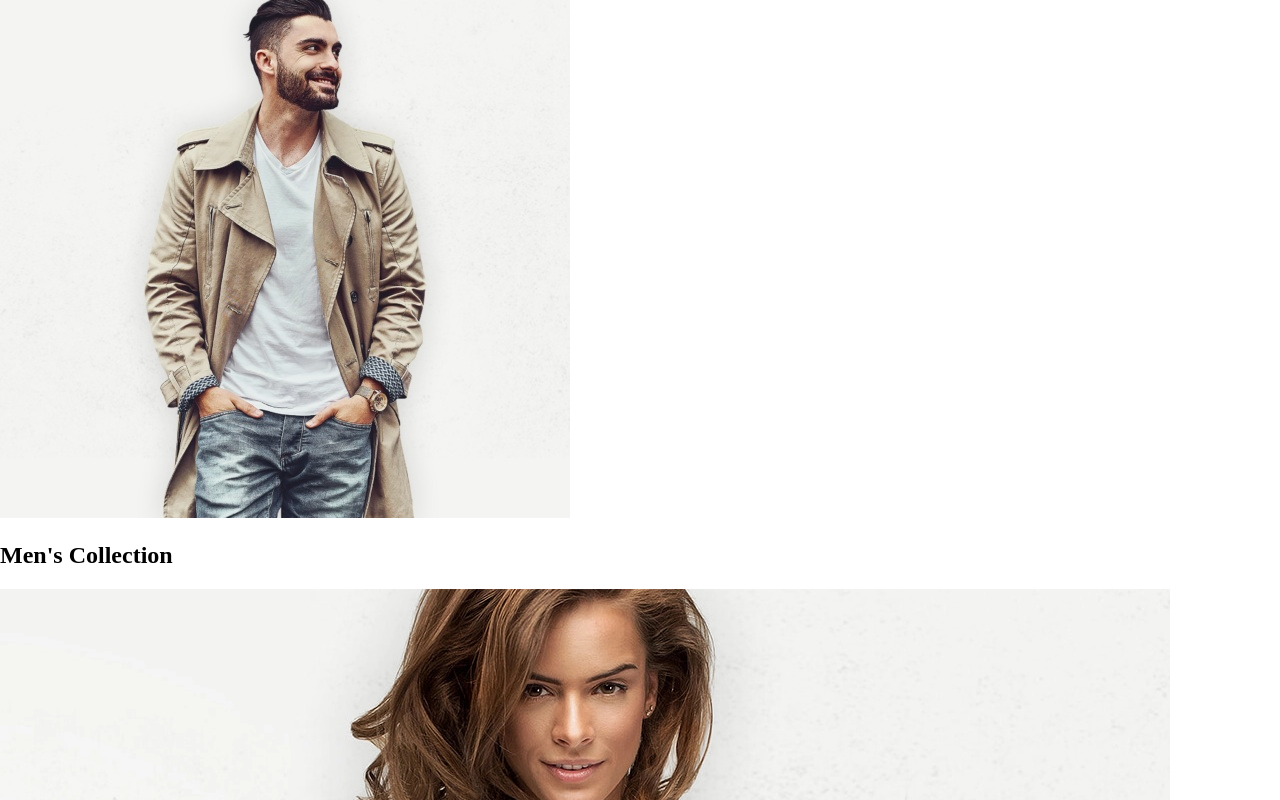
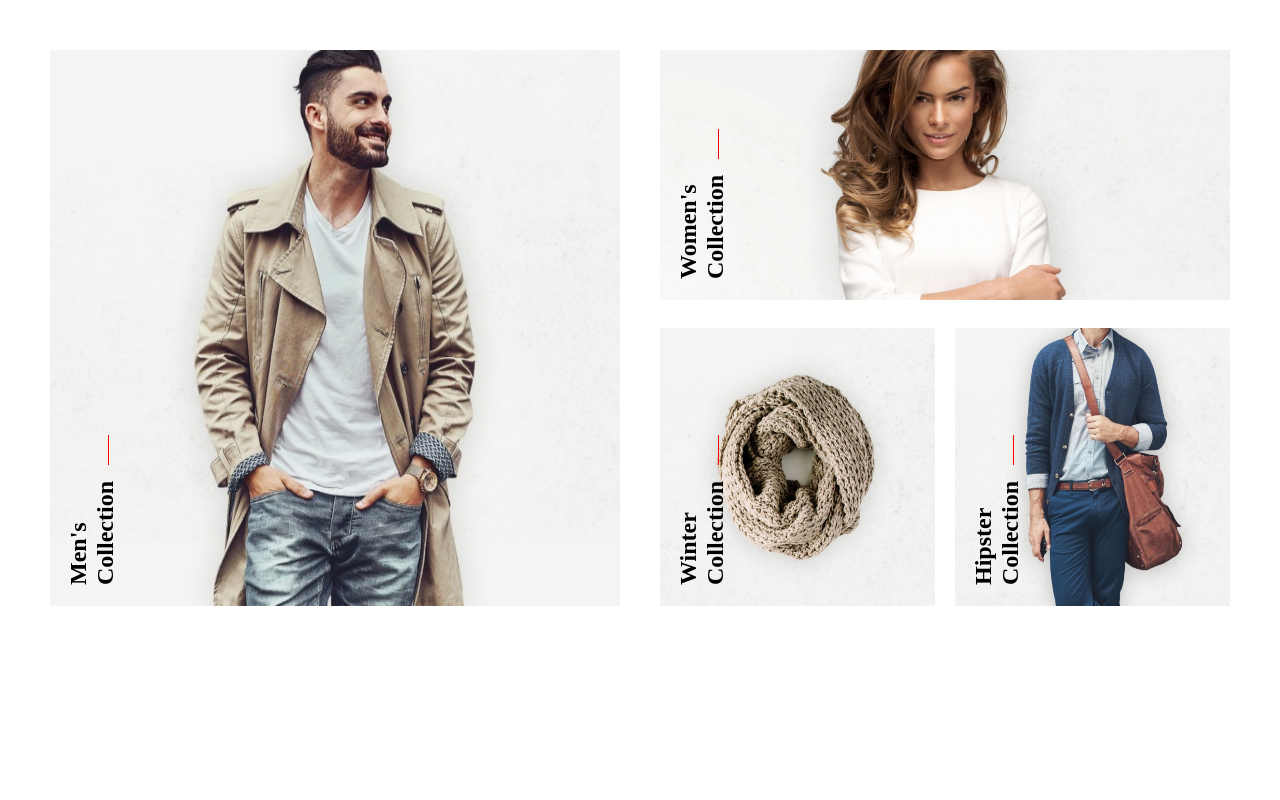
Before and after one commit to Marcin951/pai-fashionSite, a plain HTML site: page index.html in a window 1280 px wide. Shown: the top 800 px of the page. Drawn offline with Linux system fonts and the light colour scheme.

Commit message:
collection styles

```diff
--- a/styles.css
+++ b/styles.css
@@ -2,11 +2,77 @@
     margin: 0px;
 }
 
-#collectionContainer {
+#container {
     display: flex;
-    background-color: aqua;
-    width: 80%;
-    height: 40vh;
-    margin-left: 10%;
-    margin-top: 50px;
+    width: 100%;
+    flex-direction: column;
 }
+
+#collectionPanel {
+    width: 100%;
+    max-width: 1200px;
+    display: flex;
+    margin: 50px auto;
+}
+
+.leftPanel {
+    display: flex;
+    flex: 1;
+    margin-right: 10px;
+}
+
+.rightPanel {
+    display: flex;
+    flex-direction: column;
+    flex: 1;
+    margin-left: 10px;
+}
+
+.lowerPanel {
+    display: flex;
+}
+
+.collection {
+    margin: 0 10px;
+}
+
+.collection img {
+    -webkit-filter: grayscale(0%);
+    filter: grayscale(0%);
+    -webkit-transition: .3s ease-in-out;
+    transition: .3s ease-in-out;
+    width: 100%;
+    height: 100%;
+}
+
+.photo-text {
+    position: relative;
+    z-index: 10;
+    display: inline-block;
+}
+
+.photo-text h2 span {
+    position: absolute;
+    transform: rotate(-90deg);
+    bottom: 70px;
+    left: -10px;
+    font-weight: 1200;
+}
+
+.photo-text h2 span::after {
+    content: '';
+    width: 30px;
+    height: 1px;
+    margin-left: 16px;
+    position: absolute;
+    bottom: 10px;
+    vertical-align: middle;
+    background-color: red;
+}
+
+.collection:hover {
+    -webkit-filter: grayscale(100);
+    filter: grayscale(100);
+    -webkit-transition: .3s ease-in-out;
+    transition: .3s ease-in-out;
+}
```
